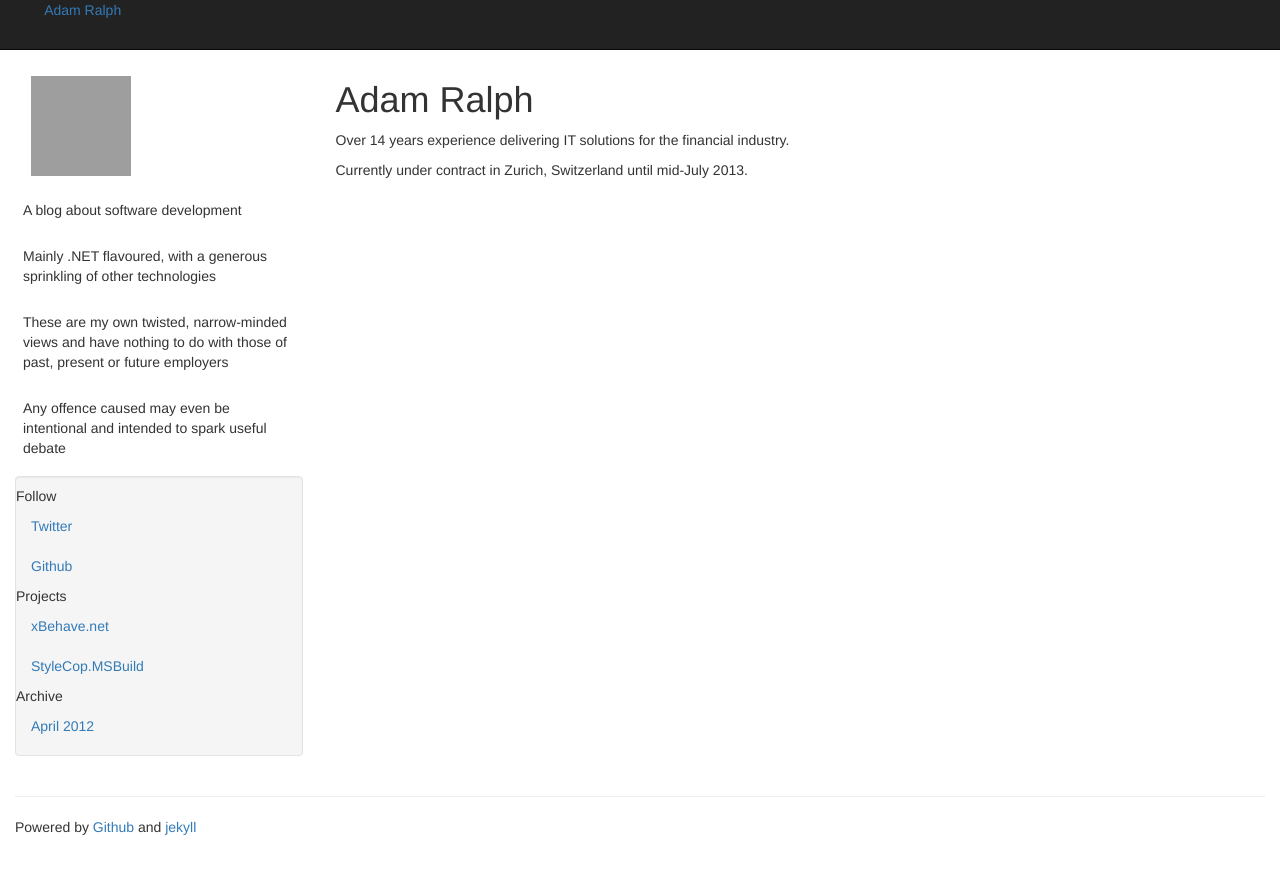
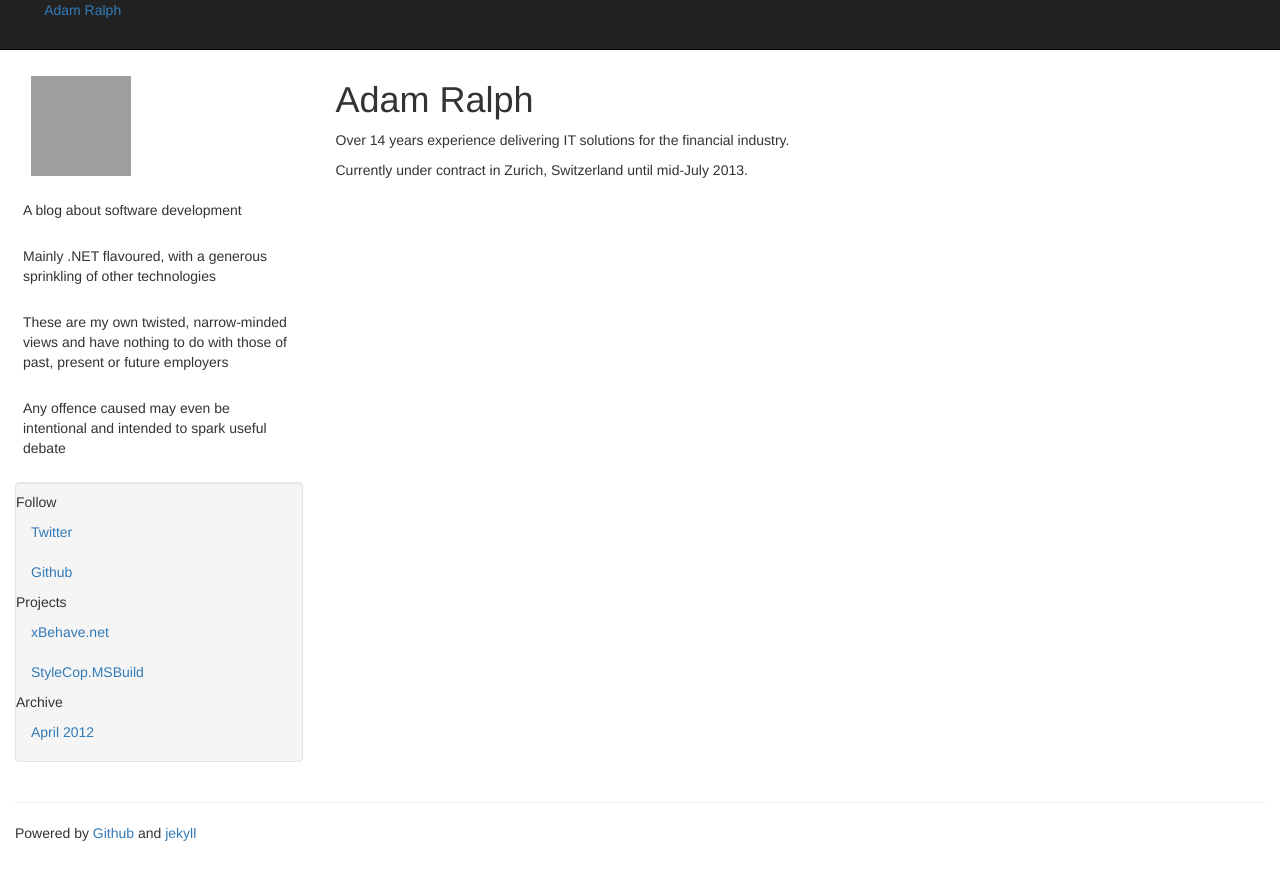
Before and after one commit to adamralph/adamralph.github.com, a Jekyll site: the page built from about.html, in a window 1280 px wide. Shown: the top 880 px of the page. Built offline with Jekyll 4.4.1, drawn with Linux system fonts in a browser that asks for light colours; nearby versions of some CDN libraries; library files that are not in the unit come from our copies; Markdown is read by kramdown in place of the engine named in the settings; grey boxes are pictures that could not be loaded.

Commit message:
added margin after desc

```diff
--- a/_layouts/default.html
+++ b/_layouts/default.html
@@ -25,6 +25,10 @@
 
       #site-description p {
         padding: 8px;
+      }
+
+      #site-description {
+        margin-bottom: 16px;
       }
     </style>
     <link href="/css/bootstrap-responsive.min.css" rel="stylesheet" />
```
